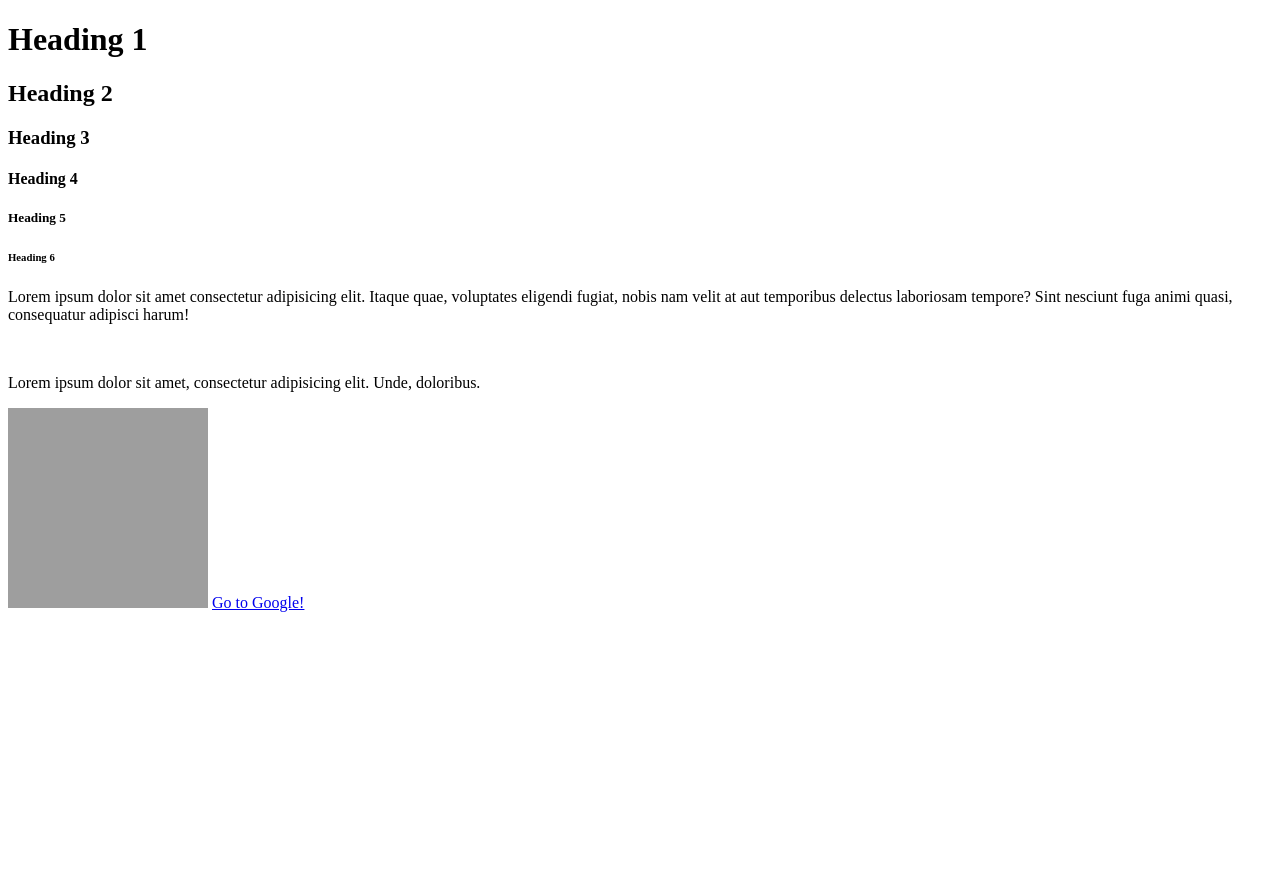
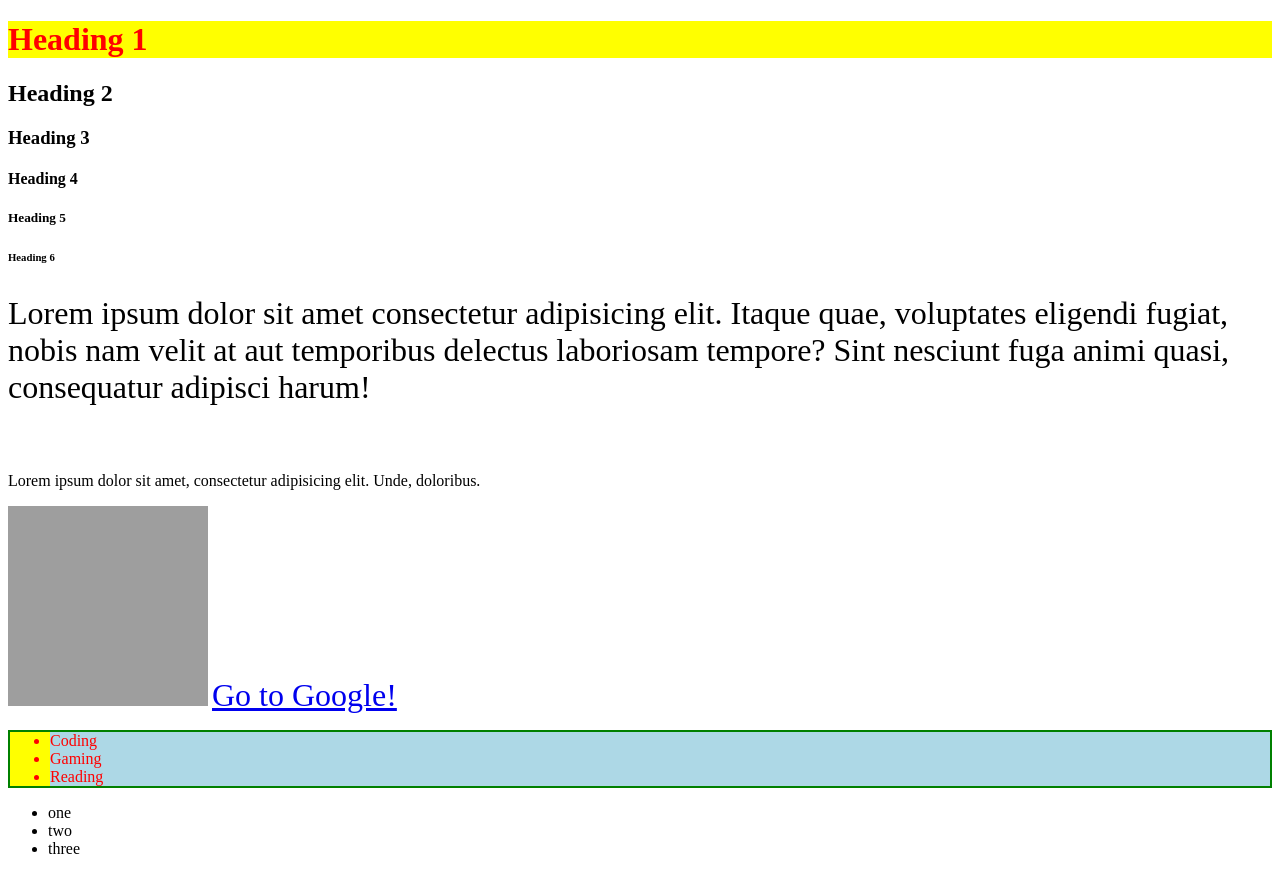
Before and after one commit to Connorswebdev/CA2023-Markdown, a plain HTML site: page web/html/index.html in a window 1280 px wide. Before the commit the page ends 800 px from the top, so only its background shows below. Drawn offline with Linux system fonts and the light colour scheme; grey boxes are pictures that could not be loaded.

Commit message:
HTML and CSS changes

```diff
--- a/web/html/index.html
+++ b/web/html/index.html
@@ -4,6 +4,28 @@
     <meta charset="UTF-8">
     <meta name="viewport" content="width=device-width, initial-scale=1.0">
     <title>HTML Intro</title>
+    <style>
+        /* Element Selector */
+        h1, #hobbies {
+            color: red;
+            background-color: yellow
+        }
+
+        /* Apply to all li elements that are children of #hobbies (Any element with that ID) */
+        #hobbies li {
+            background-color: lightblue;
+        }
+
+     /* ID selector */
+     #hobbies {
+        border: 2px solid green;
+     }
+
+     /* Class selector */
+    .big {
+        font-size: 2em;
+    }
+    </style>
 </head>
 <body>
 <h1>Heading 1</h1>
@@ -12,10 +34,20 @@
 <h4>Heading 4</h4>
 <h5>Heading 5</h5>
 <h6>Heading 6</h6>
-<p>Lorem ipsum dolor sit amet consectetur adipisicing elit. Itaque quae, voluptates eligendi fugiat, nobis nam velit at aut temporibus delectus laboriosam tempore? Sint nesciunt fuga animi quasi, consequatur adipisci harum!</p>
+<p class="big">Lorem ipsum dolor sit amet consectetur adipisicing elit. Itaque quae, voluptates eligendi fugiat, nobis nam velit at aut temporibus delectus laboriosam tempore? Sint nesciunt fuga animi quasi, consequatur adipisci harum!</p>
 <br>
 <p>Lorem ipsum dolor sit amet, consectetur adipisicing elit. Unde, doloribus.</p>
 <img src="http://placekitten.com/200" alt="Cute kitten photo">
-<a href="https://google.com">Go to Google!</a>
+<a class="big" href="https://google.com">Go to Google!</a>
+<ul id="hobbies">
+    <li>Coding</li>
+    <li>Gaming</li>
+    <li>Reading</li>
+</ul>
+<ul>
+    <li>one</li>
+    <li>two</li>
+    <li>three</li>
+</ul>
 </body>
 </html>
```
